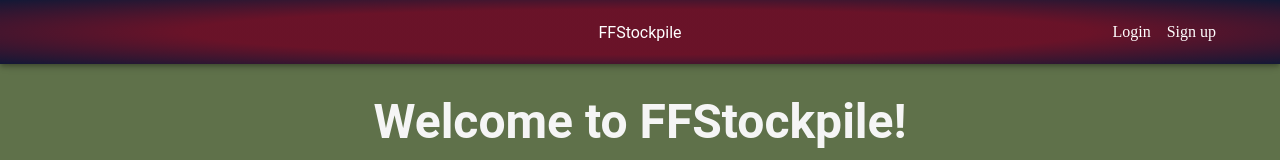
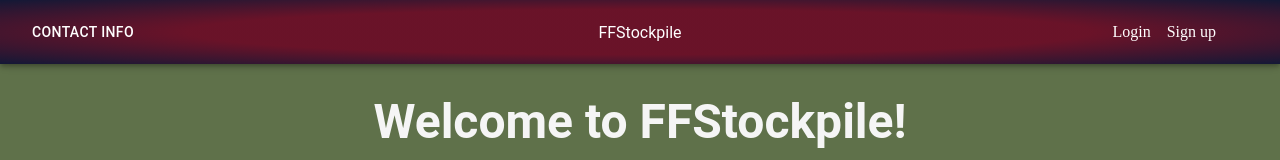
Before and after one commit to MatthewTaylor9758/Fantasy-Football-Capstone, a React (Create React App) app in the folder flask_react_starter/client/: page / in a window 1280 px wide. Shown: the top 160 px of the page. Built offline with nearby package versions, Linux system fonts and the light colour scheme.

Commit message:
get modal set up for info and styling

```diff
--- a/flask_react_starter/client/src/components/NavBar.js
+++ b/flask_react_starter/client/src/components/NavBar.js
@@ -30,12 +30,13 @@ function NavBar() {
     },
     leftSide: {
       display: 'flex',
-      padding: '0 2em',
+      // padding: '0 2em',
       justifyContent: 'flex-start',
     },
     middle: {
       display: 'flex',
       justifyContent: 'center',
+      alignItems: 'center'
     },
     rightSide: {
       display: 'flex',
@@ -46,7 +47,8 @@ function NavBar() {
       padding: '0 .5em'
     },
     logo: {
-      fontFamily: 'Roboto'
+      fontFamily: 'Roboto',
+
     },
     logoutButton: {
       padding: '0 .5em',
@@ -57,12 +59,23 @@ function NavBar() {
     myInfoModal: {
       display: 'flex',
       flexDirection: 'column',
-      width: '65%',
-      height: '75%',
+      width: '50%',
+      height: '50%',
+      transform: 'translate(50%, 50%)',
       backgroundColor: 'rgba(255, 255, 255, .9)',
       color: 'black',
       margin: '0'
     },
+    loggedInLinks: {
+      display: 'flex',
+    },
+    linkDiv: {
+      display: 'flex',
+      alignItems: 'center'
+    },
+    contactButton: {
+      color: 'white'
+    }
   })
 
   const classes = useStyles();
@@ -72,25 +85,30 @@ function NavBar() {
       <AppBar position='sticky' className={classes.navBar}>
         <Toolbar>
           <Grid container xs={12}>
-            <Grid item xs={3} className={classes.leftSide}>
+            <Grid item xs={4} className={classes.leftSide}>
+              <Button className={classes.contactButton} onClick={handleOpen}>Contact Info</Button>
               {localStorage.getItem('user') ?
-                <div>
-                  <NavLink to={`/myTeam/${user.id}`} id='links' className={classes.sideLinks}>My team</NavLink>
-                  <NavLink to='/players' id='links' className={classes.sideLinks}>Available Players</NavLink>
+                <div className={classes.loggedInLinks}>
+                  <div className={classes.linkDiv}>
+                    <NavLink to={`/myTeam/${user.id}`} id='links' className={classes.sideLinks}>My team</NavLink>
+                  </div>
+                  <div className={classes.linkDiv}>
+                    <NavLink to='/players' id='links' className={classes.sideLinks}>Available Players</NavLink>
+                  </div>
                 </div>
                 : null}
             </Grid>
-            <Grid item xs={6} className={classes.middle}>
+            <Grid item xs={4} className={classes.middle}>
               <NavLink to="/" activeclass="active" id='links' className={classes.logo}>FFStockpile</NavLink>
             </Grid>
-            <Grid item xs={3} className={classes.rightSide}>
+            <Grid item xs={4} className={classes.rightSide}>
               {!localStorage.getItem('user') ?
-                <div>
+                <div className={classes.linkDiv}>
                   <NavLink to='/login' id='links' className={classes.sideLinks}>Login</NavLink>
                   <NavLink to='/signup' id='links' className={classes.sideLinks}>Sign up</NavLink>
                 </div>
                 :
-                <div className={classes.logoutDiv}>
+                <div className={classes.linkDiv}>
                   <a onClick={logout} className={classes.logoutButton}>Log out</a>
                 </div>
               }
```
